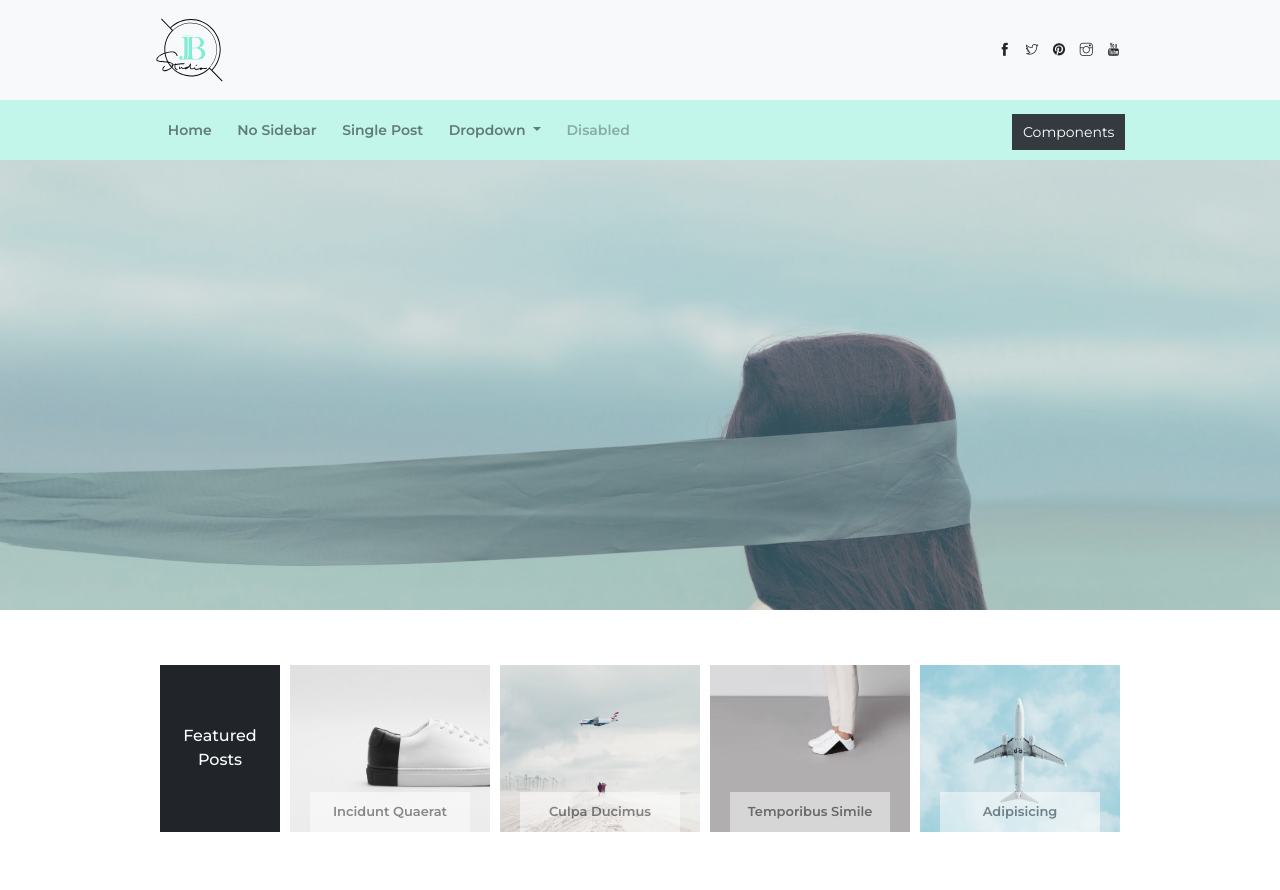
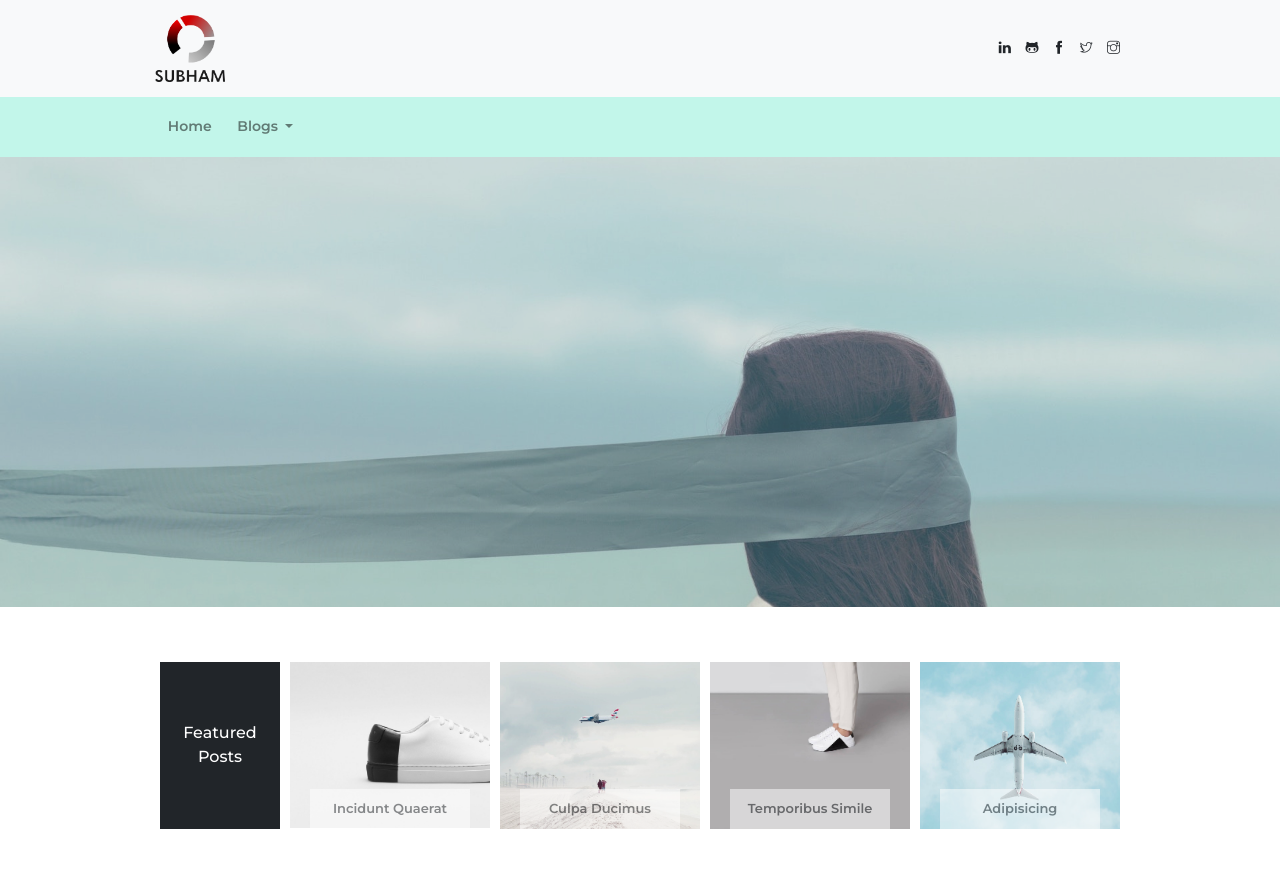
Before and after one commit to subhamkapoor360/subhamkapoor360.github.io, a website: page docs/index.html in a window 1280 px wide. Shown: the top 890 px of the page. Drawn offline with Linux system fonts and the light colour scheme.

Commit message:
added personal info

```diff
--- a/docs/index.html
+++ b/docs/index.html
@@ -5,7 +5,7 @@
     <meta name="viewport" content="width=device-width, initial-scale=1, shrink-to-fit=no">
     <meta name="description" content="Start your development with JoeBLog landing page.">
     <meta name="author" content="Devcrud">
-    <title>JoeBLog | Free Bootstrap 4.3.x template</title>
+    <title>Subham Kapoor</title>
     <!-- font icons -->
     <link rel="stylesheet" href="assets/vendors/themify-icons/css/themify-icons.css">
     <!-- Bootstrap + JoeBLog main styles -->
@@ -17,14 +17,15 @@
     <nav class="navbar navbar-light bg-light">
         <div class="container">
             <a class="navbar-brand" href="#">
-                <img src="assets/imgs/logo.svg" alt="">
+                <img src="assets/imgs/Subham.png" alt="">
             </a>
             <div class="socials">
-                <a href="javascript:void(0)"><i class="ti-facebook"></i></a>
-                <a href="javascript:void(0)"><i class="ti-twitter"></i></a>
-                <a href="javascript:void(0)"><i class="ti-pinterest-alt"></i></a>
-                <a href="javascript:void(0)"><i class="ti-instagram"></i></a>
-                <a href="javascript:void(0)"><i class="ti-youtube"></i></a>
+                <a href="https://www.linkedin.com/in/subham-kapoor-680721101/"><i class="ti-linkedin"></i></a>
+                <a href="https://github.com/subhamkapoor360"><i class="ti-github"></i></a>
+                <a href="https://www.facebook.com/subhamkapoor360/"><i class="ti-facebook"></i></a>
+                <a href="https://twitter.com/kapoor_subham"><i class="ti-twitter"></i></a>
+                <a href="https://www.instagram.com/subhamkapoor/"><i class="ti-instagram"></i></a>
+
             </div>
         </div>
     </nav>
@@ -41,31 +42,25 @@
                     <li class="nav-item">
                         <a class="nav-link" href="index.html">Home</a>
                     </li>
-                    <li class="nav-item">
-                        <a class="nav-link" href="no-sidebar.html">No Sidebar</a>
-                    </li>
-                    <li class="nav-item">
-                        <a class="nav-link" href="single-post.html">Single Post</a>
-                    </li>
                     <li class="nav-item dropdown">
                         <a class="nav-link dropdown-toggle" href="#" id="navbarDropdown" role="button" data-toggle="dropdown" aria-haspopup="true" aria-expanded="false">
-                            Dropdown
+                            Blogs
                         </a>
                         <div class="dropdown-menu" aria-labelledby="navbarDropdown">
-                            <a class="dropdown-item" href="#">Action</a>
-                            <a class="dropdown-item" href="#">Another action</a>
+                            <a class="dropdown-item" href="#">Stock Market</a>
+                            <a class="dropdown-item" href="#">Tech</a>
                             <div class="dropdown-divider"></div>
-                            <a class="dropdown-item" href="#">Something else here</a>
+                            <a class="dropdown-item" href="#">Fun</a>
                         </div>
                     </li>
-                    <li class="nav-item">
+<!--                     <li class="nav-item">
                         <a class="nav-link disabled" href="#">Disabled</a>
-                    </li>
+                    </li> -->
                 </ul>
                 <div class="navbar-nav ml-auto">
-                    <li class="nav-item">
+                   <!--  <li class="nav-item">
                         <a href="components.html" class="ml-4 btn btn-dark mt-1 btn-sm">Components</a>
-                    </li>
+                    </li> -->
                 </div>
             </div>
         </div>
@@ -467,7 +462,7 @@
 
     <!-- Page Footer -->
     <footer class="page-footer">
-        <div class="container">
+        <!-- <div class="container">
             <div class="row align-items-center justify-content-between">
                 <div class="col-md-3 text-center text-md-left mb-3 mb-md-0">
                     <img src="assets/imgs/logo.svg" alt="" class="logo">
@@ -483,7 +478,7 @@
                 </div>
             </div>
             <p class="border-top mb-0 mt-4 pt-3 small">&copy; <script>document.write(new Date().getFullYear())</script>, JoeBlog Created By <a href="https://www.devcrud.com" class="text-muted font-weight-bold" target="_blank">DevCrud.</a>  All rights reserved </p>
-        </div>
+        </div>       -->
     </footer>
     <!-- End of Page Footer -->
 
```
Also changed, not shown: docs/components.html (+1 -1 lines), docs/single-post.html (+3 -6 lines), docs/assets/imgs/Subham.png (added), 1 other file.
